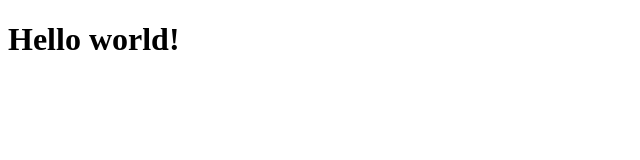
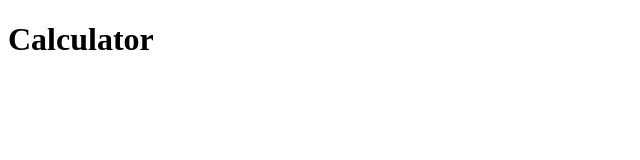
Before and after one commit to miguelcoria94/simple-calculator, a React (Create React App) app: page / in a window 1280 px wide. Shown: the top 160 px of the page, without its empty margins (0-640 px from the left). Built offline with nearby package versions, Linux system fonts and the light colour scheme.

Commit message:
donw with phase 1

```diff
--- a/src/App.js
+++ b/src/App.js
@@ -1,9 +1,9 @@
 import React from 'react';
 
-function App() {
-  return (
-    <h1>Hello world!</h1>
-  );
-}
+const App = () => (
+    <div className="App">
+      <h1>Calculator</h1>
+    </div>
+  )
 
 export default App;
```
